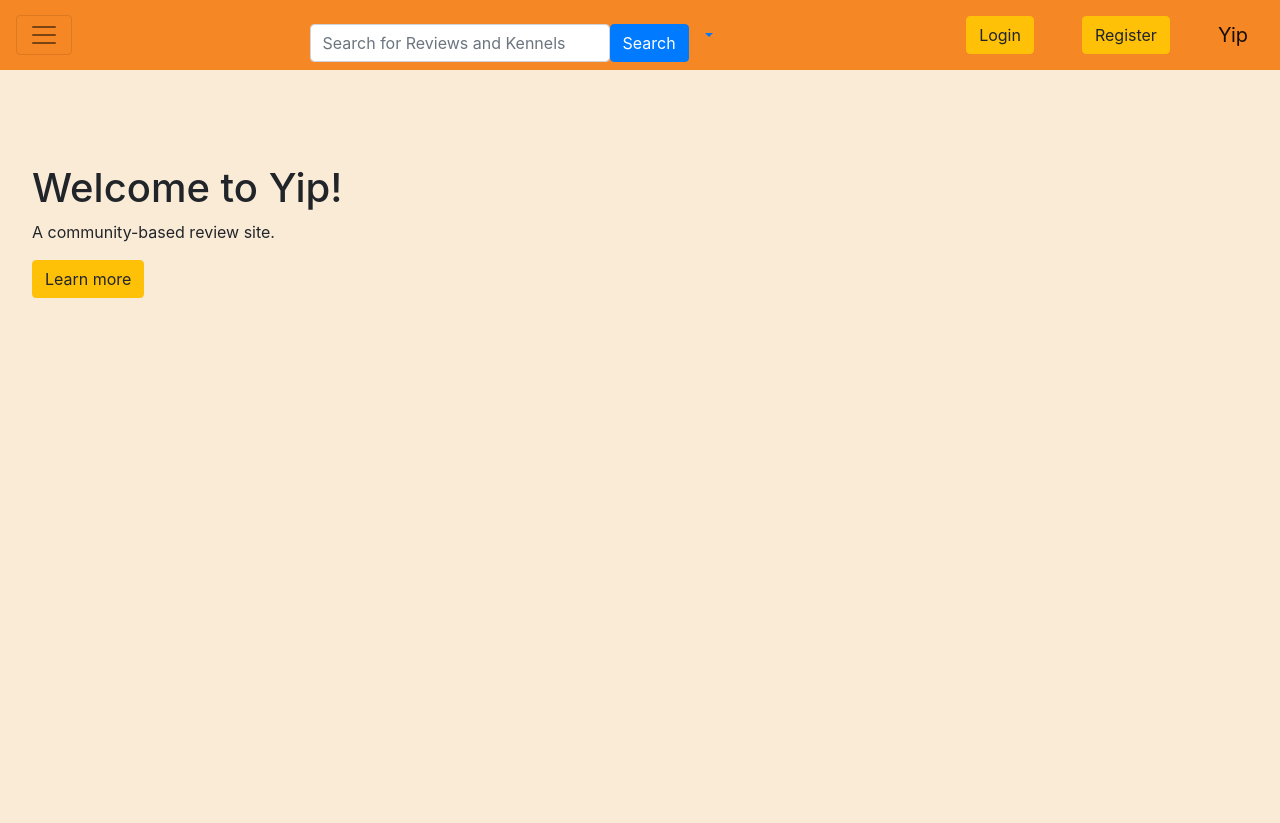
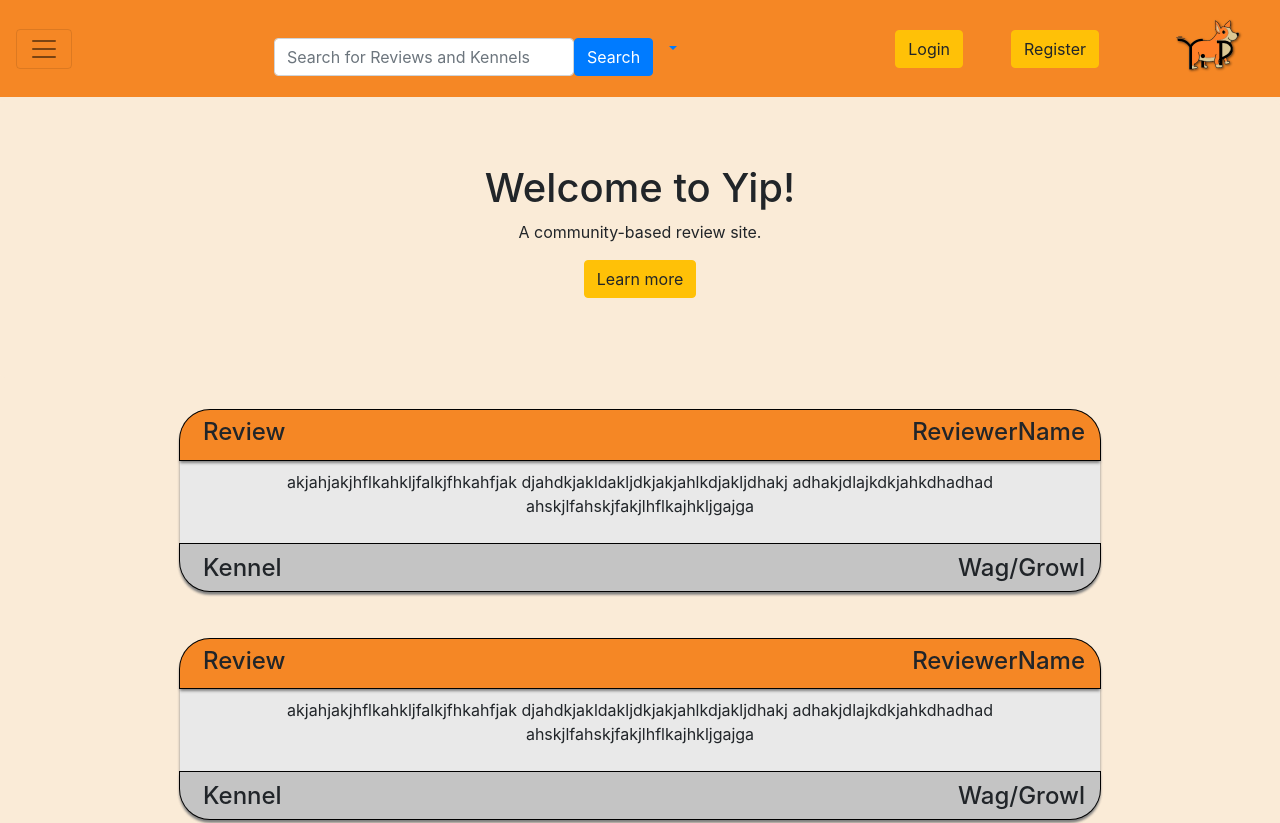
Before and after one commit to dawsonbdo/Yip, a React app in the folder frontend/: page / in a window 1280 px wide. Shown: the top 823 px of the page. Before the commit the page ends 800 px from the top, so only its background shows below. Built offline with nearby package versions, Linux system fonts and the light colour scheme; the HTML template or start-up script is replaced by a standard one.

Commit message:
reviewCard added

```diff
--- a/frontend/src/css/App.css
+++ b/frontend/src/css/App.css
@@ -32,6 +32,14 @@ body {
   padding-bottom: 5px;
 }
 
+.bottomLabel {
+  background-color: #C4C4C4;
+  box-shadow: 0 0 0 1px black, 0 3px 3px grey;
+  border-bottom-right-radius: 30px;
+  border-bottom-left-radius: 30px;
+  padding-top: 2px;
+}
+
 .logInForm {
   background-color: #E9E9E9;
   box-shadow: 0 0 0 1px #E9E9E9;
@@ -52,3 +60,8 @@ body {
 .logInEntryContainer {
   padding: 5px;
 }
+
+.yipIcon {
+  width: 117px;
+  height: 81px;
+}
--- a/frontend/src/js/App.js
+++ b/frontend/src/js/App.js
@@ -2,7 +2,6 @@ import React from 'react';
 import ReactDOM from 'react-dom'
 import 'bootstrap/dist/css/bootstrap.min.css';
 import '../css/App.css';
-import YipNavBar from "./components/YipNavBar";
 import { BrowserRouter as Router, Switch, Route } from 'react-router-dom';
 import Home from "./components/Home";
 import Register from "./components/Register";
@@ -12,7 +11,6 @@ function App() {
   return (
     <Router>
       <div className="App">
-        <YipNavBar />
         <Switch>
           <Route path="/" exact component={Home} />
           <Route path="/login" exact component={Login} />
--- a/frontend/src/js/components/Home.js
+++ b/frontend/src/js/components/Home.js
@@ -2,12 +2,15 @@ import React, {Component} from 'react';
 
 import Jumbotron from "react-bootstrap/Jumbotron";
 import Button from 'react-bootstrap/Button';
+import ReviewCard  from './ReviewCard';
+import YipNavBar from "./YipNavBar";
 
 class Home extends Component {
     render() {
         return (
             <div>
-                <Jumbotron id="jumbotron">
+              <YipNavBar />
+              <Jumbotron id="jumbotron" className="text-center">
                 <h1>Welcome to Yip!</h1>
                 <p>
                   A community-based review site.
@@ -16,6 +19,12 @@ class Home extends Component {
                   <Button variant="warning">Learn more</Button>
                 </p>
               </Jumbotron>
+               <ReviewCard />
+               <ReviewCard />
+               <ReviewCard />
+               <ReviewCard />
+               <ReviewCard />
+               <ReviewCard />
             </div>
         )
     }
--- a/frontend/src/js/components/Login.js
+++ b/frontend/src/js/components/Login.js
@@ -41,7 +41,7 @@ class Login extends Component {
         <Row className="align-items-center">
           <Col></Col>
           <Col className="text-center">
-            <img src={corgiImage} />
+            <Link to="/"><img src={corgiImage} /></Link>
             <div className="logInForm">
               <h1 className="logInLabel">Log In</h1>
               <Form className="logInEntryContainer">
@@ -52,7 +52,7 @@ class Login extends Component {
                   <Form.Control id="password" className="logInEntry" type="password" placeholder="Password" />
                 </div>
                 <div>
-                  <Form.Text className="text-muted">Forgot Password</Form.Text>
+                  <Link><Button variant="link">Forgot Password?</Button></Link>
                 </div>
                 <div className="logInEntryContainer">
                   <Button onClick={this.attemptLogin} className="logInEntry" variant="primary" type="submit">Submit</Button>
--- a/frontend/src/js/components/Register.js
+++ b/frontend/src/js/components/Register.js
@@ -1,7 +1,7 @@
 import React, {Component} from 'react';
+import {Link} from 'react-router-dom';
 
 import Form from 'react-bootstrap/Form';
-import FormControl from 'react-bootstrap/FormControl';
 import Row from 'react-bootstrap/Row';
 import Col from 'react-bootstrap/Col';
 import Container from 'react-bootstrap/Container';
@@ -19,7 +19,7 @@ class Register extends Component {
                     <Col></Col>
 
                     <Col className="text-center">
-                        <img src={corgi}></img>
+                        <Link to="/"><img src={corgi}></img></Link>
                         <div className="logInForm">
                             <h1 className="logInLabel"> Sign Up</h1>
                             <Form className="logInEntryContainer">
--- a/frontend/src/js/components/ReviewCard.js
+++ b/frontend/src/js/components/ReviewCard.js
@@ -0,0 +1,63 @@
+import React, {Component} from 'react';
+
+import Form from 'react-bootstrap/Form';
+import Row from 'react-bootstrap/Row';
+import Col from 'react-bootstrap/Col';
+import Container from 'react-bootstrap/Container';
+import Button from 'react-bootstrap/Button';
+
+import corgi from '../../assets/corgi_shadow.png';
+
+class Register extends Component {
+    render() {
+        return (
+            <Container className="pb-5">
+                <Row>
+                    <Col></Col>
+
+                    <Col xs={10} className="text-center">
+                        <div className="logInForm">
+                                <div className="logInLabel">
+                                    <Container>
+                                        <Row>
+                                            <Col>
+                                                <h4 className="text-left pt-2 pl-2">Review</h4>
+                                            </Col>
+                                            <Col>
+                                                <h4 className="text-right pt-2 pl-2">ReviewerName</h4>
+                                            </Col>
+                                        </Row>
+                                    </Container>
+                                </div>
+                                <Form className="logInEntryContainer">
+                                    <div className="logInEntryContainer">
+                                        <p>akjahjakjhflkahkljfalkjfhkahfjak
+                                            djahdkjakldakljdkjakjahlkdjakljdhakj
+                                            adhakjdlajkdkjahkdhadhad
+                                            ahskjlfahskjfakjlhflkajhkljgajga
+                                        </p>
+                                    </div>
+                                </Form>
+                                <div className="bottomLabel">
+                                    <Container>
+                                        <Row>
+                                            <Col>
+                                                <h4 className="text-left pt-2 pl-2">Kennel</h4>
+                                            </Col>
+                                            <Col>
+                                                <h4 className="text-right pt-2 pl-2">Wag/Growl</h4>
+                                            </Col>
+                                        </Row>
+                                    </Container>
+                                </div>
+                       </div>
+                    </Col>
+
+                    <Col></Col>
+                 </Row>
+            </Container>
+        )
+    }
+}
+
+export default Register
--- a/frontend/src/js/components/YipNavBar.js
+++ b/frontend/src/js/components/YipNavBar.js
@@ -8,6 +8,7 @@ import Form from 'react-bootstrap/Form';
 import FormControl from 'react-bootstrap/FormControl';
 import Button from 'react-bootstrap/Button';
 import FormGroup from 'react-bootstrap/FormGroup';
+import corgiImage from '../../assets/corgi_shadow.png';
 
 class YipNavBar extends Component {
     render() {
@@ -34,7 +35,8 @@ class YipNavBar extends Component {
                 </NavDropdown>
                 <Link to="/login"><Button type="submit" variant="warning" className="mr-5">Login</Button></Link>
                 <Link to="/register"><Button type="submit" variant="warning" className="mr-5">Register</Button></Link>
-                <Navbar.Brand href="#home" id="yipBrand">Yip</Navbar.Brand>
+                {/* <Navbar.Brand href="#home" id="yipBrand">Yip</Navbar.Brand> */}
+                <Link to="/"><img className="yipIcon" src={corgiImage} /></Link>
               </Navbar>
             </div>
         )
```
Lines whose indentation alone changed are shown as unchanged.
